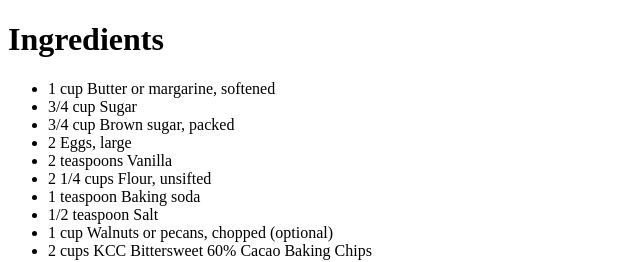
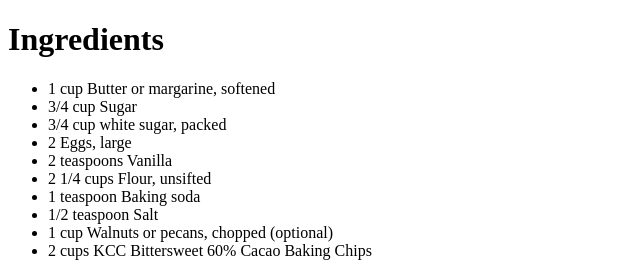
Before and after one commit to bethel2000/Betty-Cookie-Company.com, a plain HTML site: page secret recipe.htm in a window 1280 px wide. Shown: the top 262 px of the page, 0-640 px from the left. Drawn offline with Linux system fonts and the light colour scheme.

Commit message:
changed type of sugar

```diff
--- a/secret recipe.htm
+++ b/secret recipe.htm
@@ -6,7 +6,7 @@
 <ul>
 <li>1 cup Butter or margarine, softened</li>
 <li>3/4 cup Sugar</li>
-<li>3/4 cup Brown sugar, packed</li>
+<li>3/4 cup white sugar, packed</li>
 <li>2 Eggs, large</li>
 <li>2 teaspoons Vanilla</li>
 <li>2 1/4 cups Flour, unsifted</li>
```
